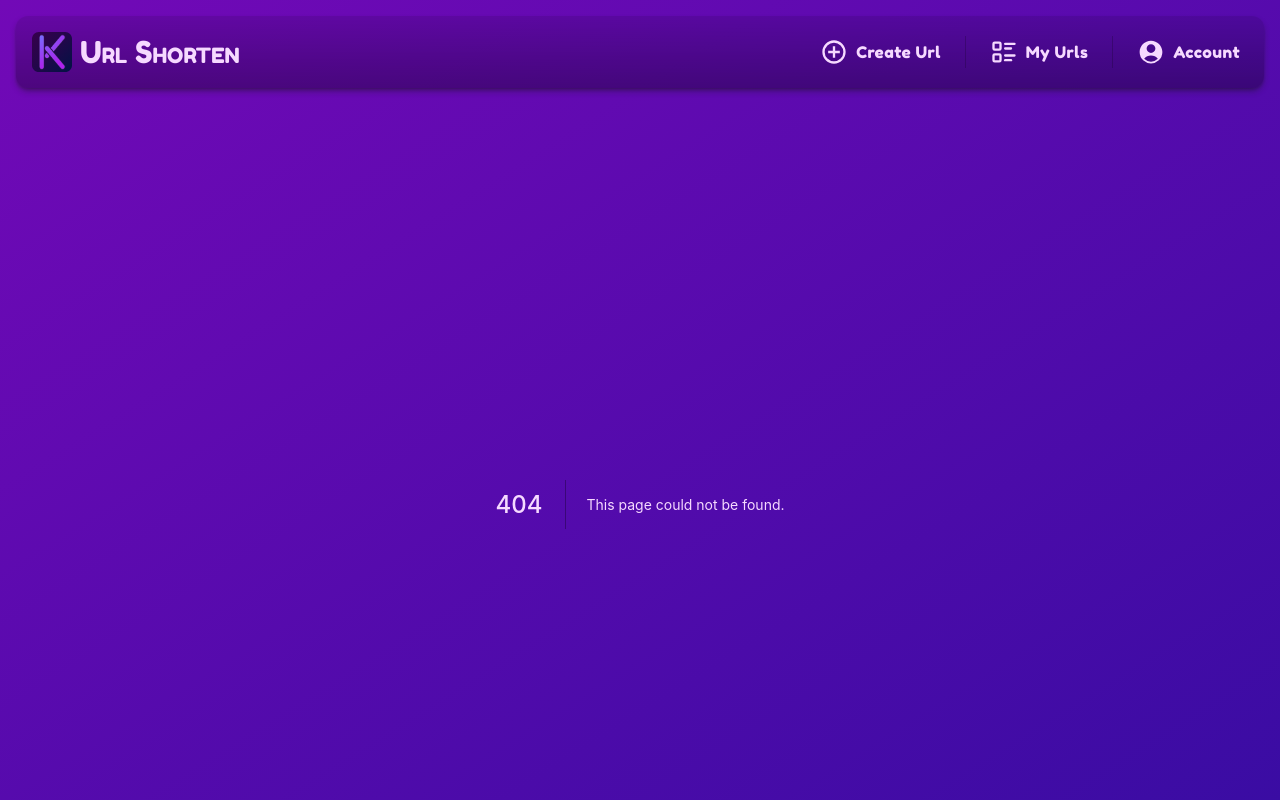
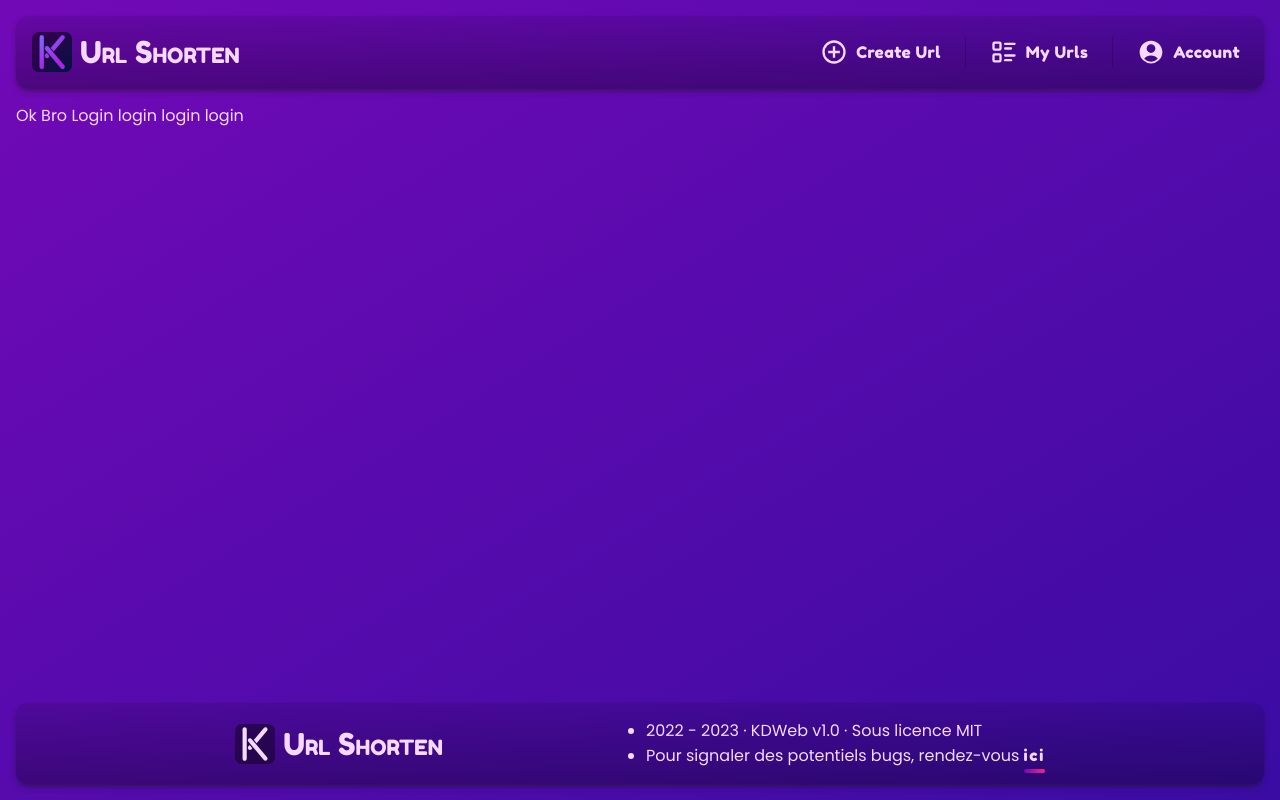
Before and after one commit to KevinDurand974/shorter_url_app, a Next.js app in the folder apps/client/: page /login in a window 1280 px wide. Before the commit this address had no page. Shown: the top 800 px of the page. Built offline with nearby package versions, Linux system fonts and the light colour scheme.

Commit message:
Add base pages for next devs

```diff
--- /dev/null
+++ b/apps/client/src/pages/account.tsx
@@ -0,0 +1,5 @@
+const AccountSettingsPage = () => {
+	return <h1>Account</h1>
+}
+
+export default AccountSettingsPage
--- /dev/null
+++ b/apps/client/src/pages/create.tsx
@@ -0,0 +1,5 @@
+const CreateUrlPage = () => {
+	return <h1>Create URL</h1>
+}
+
+export default CreateUrlPage
--- /dev/null
+++ b/apps/client/src/pages/explorer.tsx
@@ -0,0 +1,5 @@
+const ExplorerUrlPage = () => {
+	return <h1>My Urls</h1>
+}
+
+export default ExplorerUrlPage
--- /dev/null
+++ b/apps/client/src/pages/login.tsx
@@ -0,0 +1,11 @@
+type Props = {}
+
+const LoginPage = (props: Props) => {
+	return (
+		<section>
+			<h1>Ok Bro Login login login login</h1>
+		</section>
+	)
+}
+
+export default LoginPage
--- /dev/null
+++ b/apps/client/src/pages/logout.tsx
@@ -0,0 +1,5 @@
+const LogoutPage = () => {
+	return <h1>Cannot be here bruh</h1>
+}
+
+export default LogoutPage
--- /dev/null
+++ b/apps/client/src/pages/register.tsx
@@ -0,0 +1,11 @@
+type Props = {}
+
+const RegisterPage = (props: Props) => {
+	return (
+		<section>
+			<h1>Register</h1>
+		</section>
+	)
+}
+
+export default RegisterPage
```
